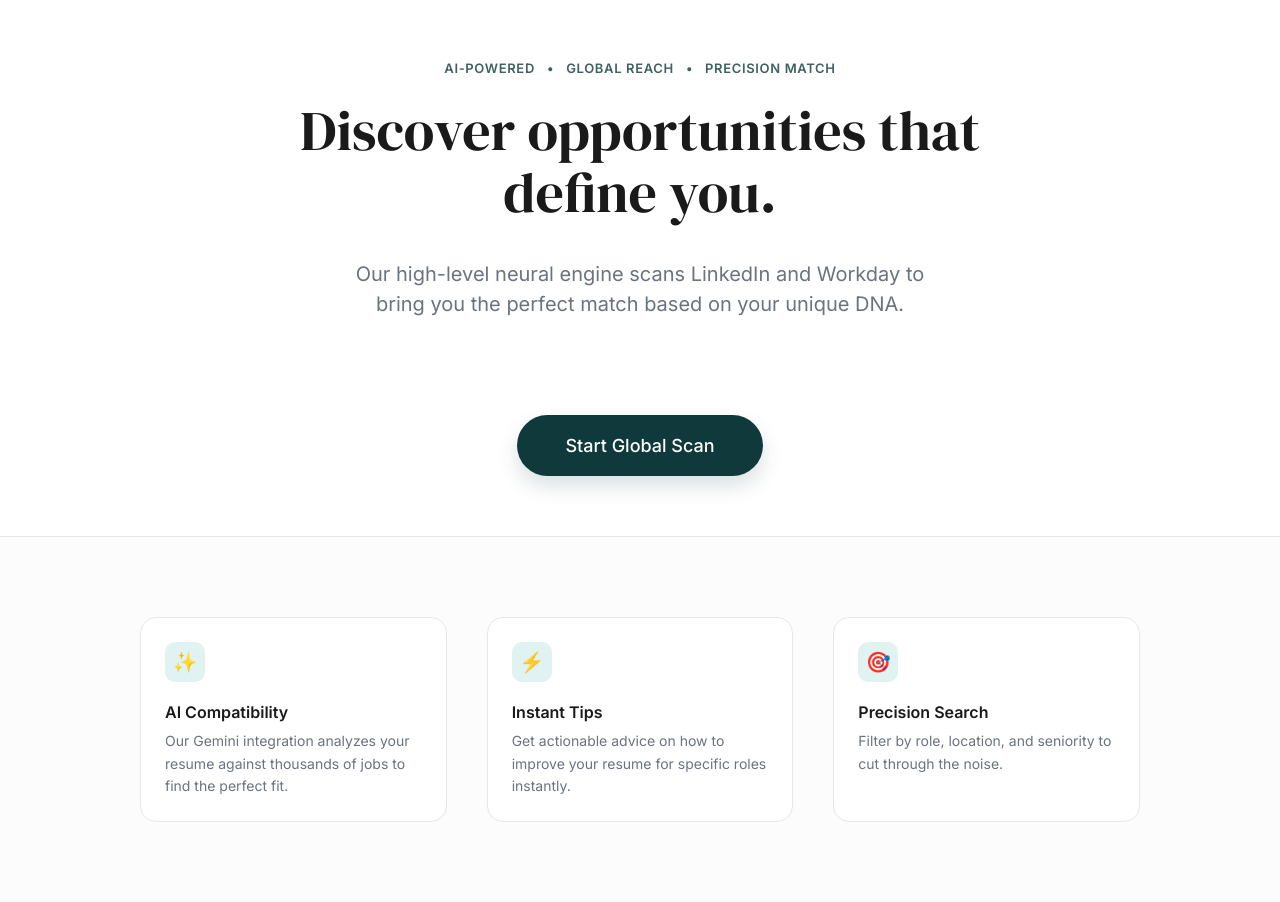
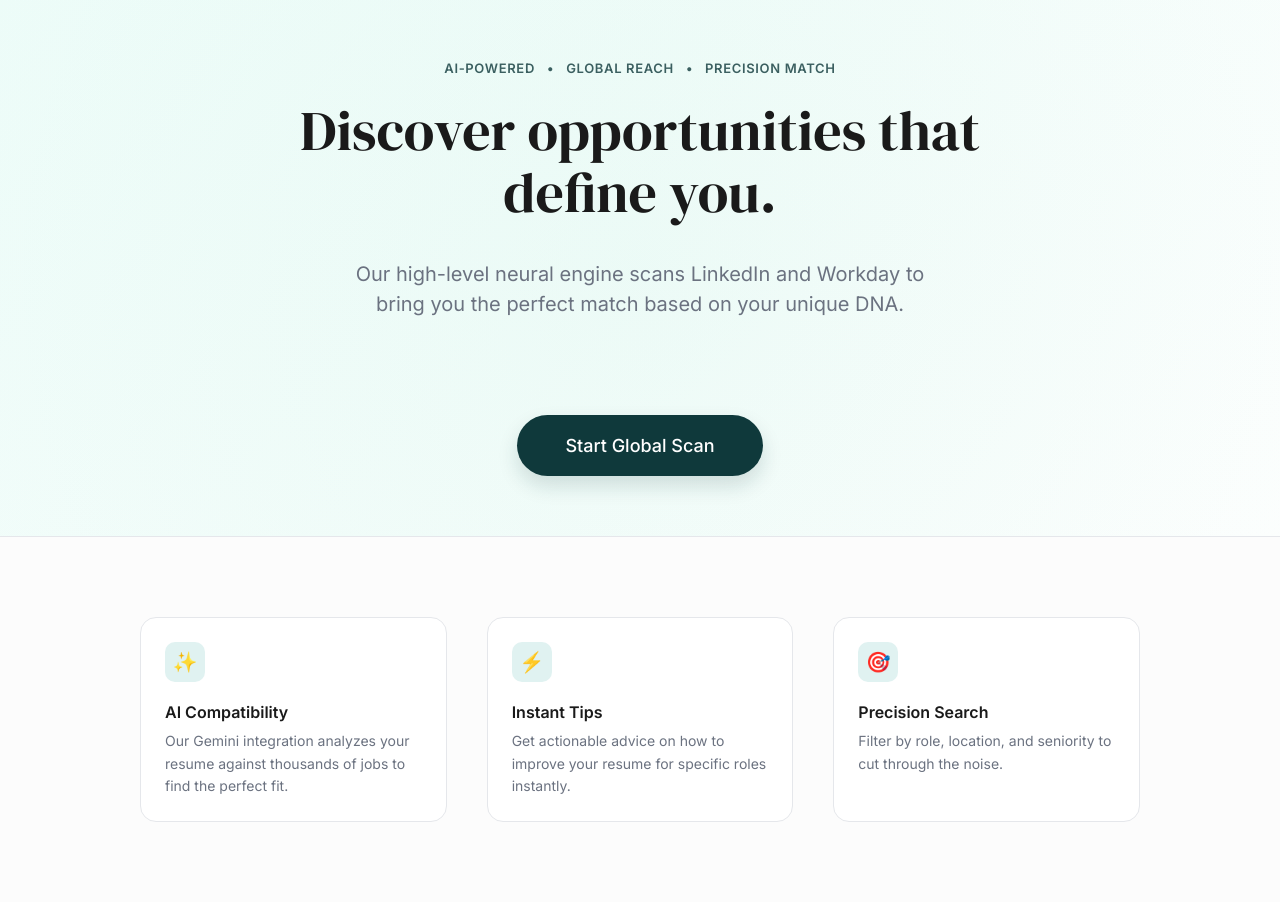
Before and after one commit to Vidhi-bhutia/Job-Recommendation-System, a Flask app: page / in a window 1280 px wide. Shown: the part 80-982 px from the top of the page. Run offline with Flask 3, Linux system fonts and the light colour scheme.

Commit message:
readme added

```diff
--- a/app.py
+++ b/app.py
@@ -135,6 +135,6 @@ def search():
 
 
 if __name__ == "__main__":
-	print("Starting Job Scout Flask app...")
+	print("Starting TalentFlow AI...")
 	print("Open http://localhost:5000 in your browser")
 	app.run(debug=True, host="0.0.0.0", port=5000)
--- a/templates/home.html
+++ b/templates/home.html
@@ -24,6 +24,26 @@
             justify-content: center;
             padding: 60px 24px;
             text-align: center;
+            background: linear-gradient(135deg, #f0fdfa 0%, #ffffff 100%);
+            position: relative;
+            overflow: hidden;
+        }
+
+        .hero-section::before {
+            content: '';
+            position: absolute;
+            top: -50%;
+            left: -50%;
+            width: 200%;
+            height: 200%;
+            background: radial-gradient(circle at center, rgba(16, 185, 129, 0.05) 0%, transparent 70%);
+            z-index: 0;
+            pointer-events: none;
+        }
+
+        .hero-section>* {
+            position: relative;
+            z-index: 1;
         }
 
         .hero-tags {
@@ -151,6 +171,7 @@
             <div class="logo-icon">T</div>
             TalentFlow AI
         </a>
+        <!-- Nav links removed as requested -->
     </header>
 
     <section class="hero-section">
```
Also changed, not shown: README.md (added).
